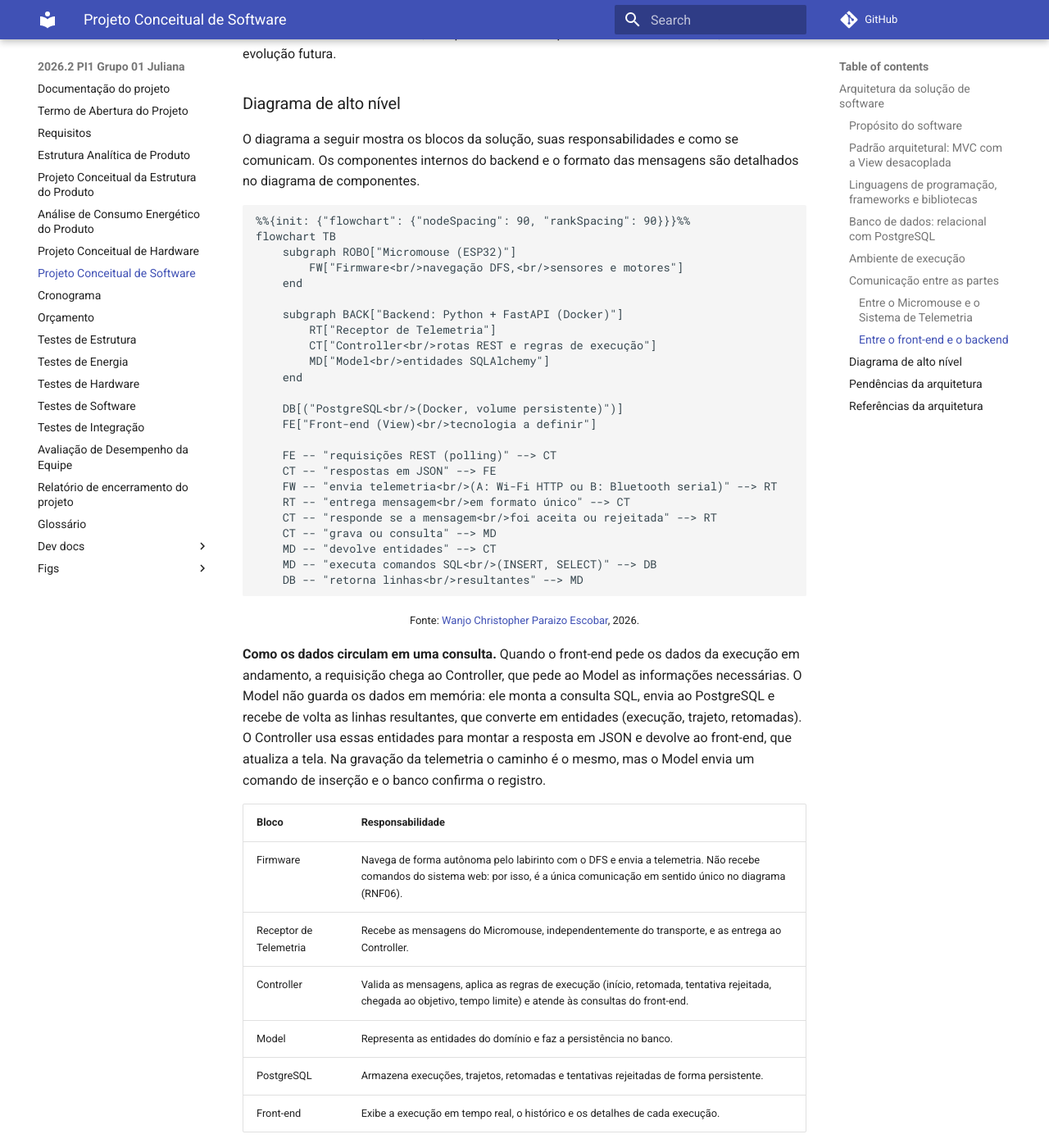
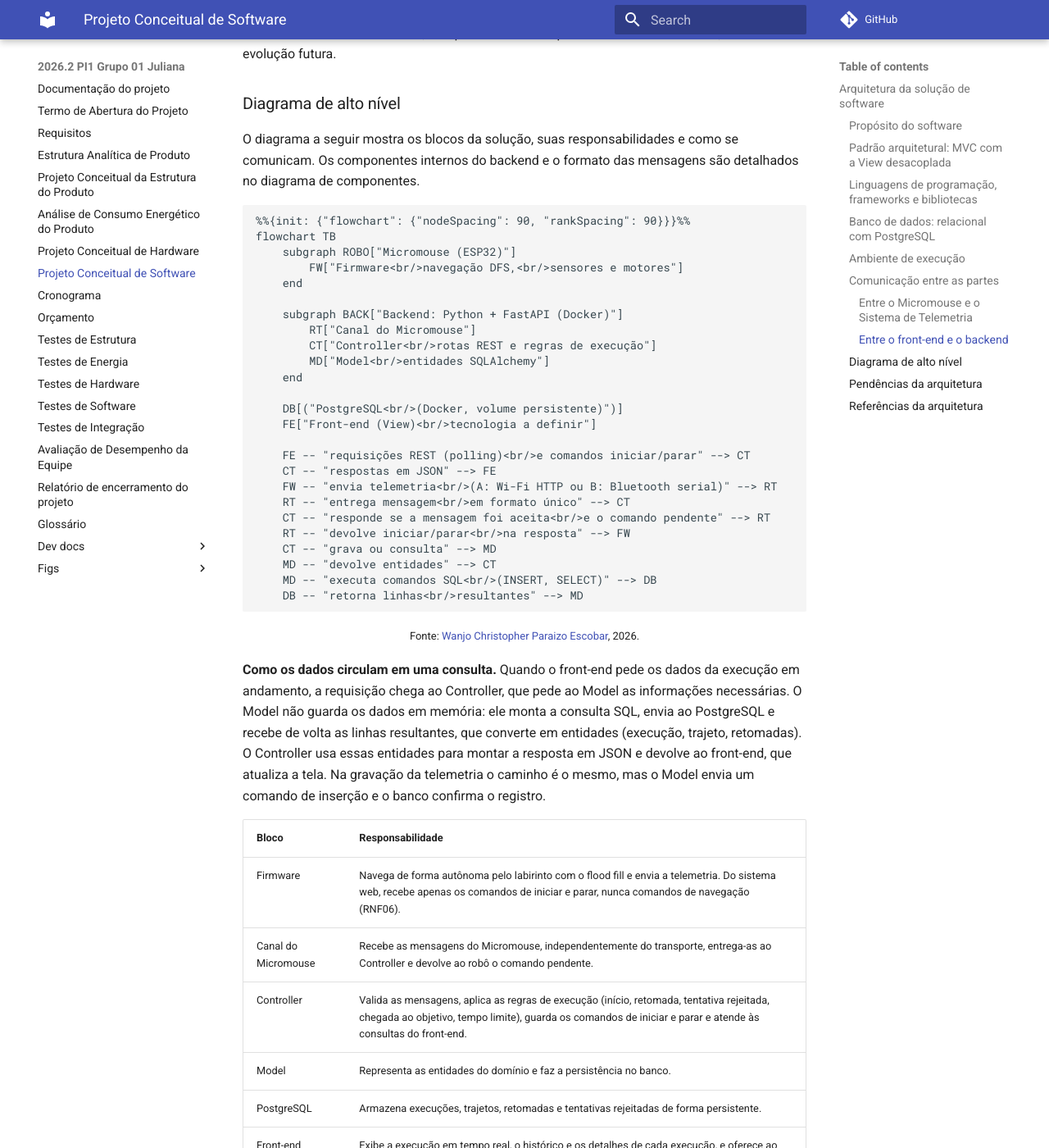
Before and after one commit to fcte-pi1/2026_2_PI1_Grupo01_Juliana, an MkDocs documentation site: the page built from docs/4.4 - Projeto conceitual de software.md, in a window 1280 px wide and 1400 px high, scrolled down 7964 px. Shown: the whole window at 82% size. Built offline with MkDocs 1.6.1 and Material for MkDocs 9.7.7, drawn with Linux system fonts in a browser that asks for light colours; comment, search, counter and statistics services are not loaded; some of the changed text lies outside the part shown.

Commit message:
docs: incluir comandos de iniciar e parar no diagrama de alto nível

```diff
--- a/docs/4.4 - Projeto conceitual de software.md
+++ b/docs/4.4 - Projeto conceitual de software.md
@@ -190,7 +190,7 @@ flowchart TB
     end
 
     subgraph BACK["Backend: Python + FastAPI (Docker)"]
-        RT["Receptor de Telemetria"]
+        RT["Canal do Micromouse"]
         CT["Controller<br/>rotas REST e regras de execução"]
         MD["Model<br/>entidades SQLAlchemy"]
     end
@@ -198,11 +198,12 @@ flowchart TB
     DB[("PostgreSQL<br/>(Docker, volume persistente)")]
     FE["Front-end (View)<br/>tecnologia a definir"]
 
-    FE -- "requisições REST (polling)" --> CT
+    FE -- "requisições REST (polling)<br/>e comandos iniciar/parar" --> CT
     CT -- "respostas em JSON" --> FE
     FW -- "envia telemetria<br/>(A: Wi-Fi HTTP ou B: Bluetooth serial)" --> RT
     RT -- "entrega mensagem<br/>em formato único" --> CT
-    CT -- "responde se a mensagem<br/>foi aceita ou rejeitada" --> RT
+    CT -- "responde se a mensagem foi aceita<br/>e o comando pendente" --> RT
+    RT -- "devolve iniciar/parar<br/>na resposta" --> FW
     CT -- "grava ou consulta" --> MD
     MD -- "devolve entidades" --> CT
     MD -- "executa comandos SQL<br/>(INSERT, SELECT)" --> DB
@@ -215,12 +216,12 @@ flowchart TB
 
 | Bloco | Responsabilidade |
 | :--- | :--- |
-| Firmware | Navega de forma autônoma pelo labirinto com o DFS e envia a telemetria. Não recebe comandos do sistema web: por isso, é a única comunicação em sentido único no diagrama (RNF06). |
-| Receptor de Telemetria | Recebe as mensagens do Micromouse, independentemente do transporte, e as entrega ao Controller. |
-| Controller | Valida as mensagens, aplica as regras de execução (início, retomada, tentativa rejeitada, chegada ao objetivo, tempo limite) e atende às consultas do front-end. |
+| Firmware | Navega de forma autônoma pelo labirinto com o flood fill e envia a telemetria. Do sistema web, recebe apenas os comandos de iniciar e parar, nunca comandos de navegação (RNF06). |
+| Canal do Micromouse | Recebe as mensagens do Micromouse, independentemente do transporte, entrega-as ao Controller e devolve ao robô o comando pendente. |
+| Controller | Valida as mensagens, aplica as regras de execução (início, retomada, tentativa rejeitada, chegada ao objetivo, tempo limite), guarda os comandos de iniciar e parar e atende às consultas do front-end. |
 | Model | Representa as entidades do domínio e faz a persistência no banco. |
 | PostgreSQL | Armazena execuções, trajetos, retomadas e tentativas rejeitadas de forma persistente. |
-| Front-end | Exibe a execução em tempo real, o histórico e os detalhes de cada execução. |
+| Front-end | Exibe a execução em tempo real, o histórico e os detalhes de cada execução, e oferece ao operador os botões de iniciar e parar. |
 
 ### Pendências da arquitetura
 
```
